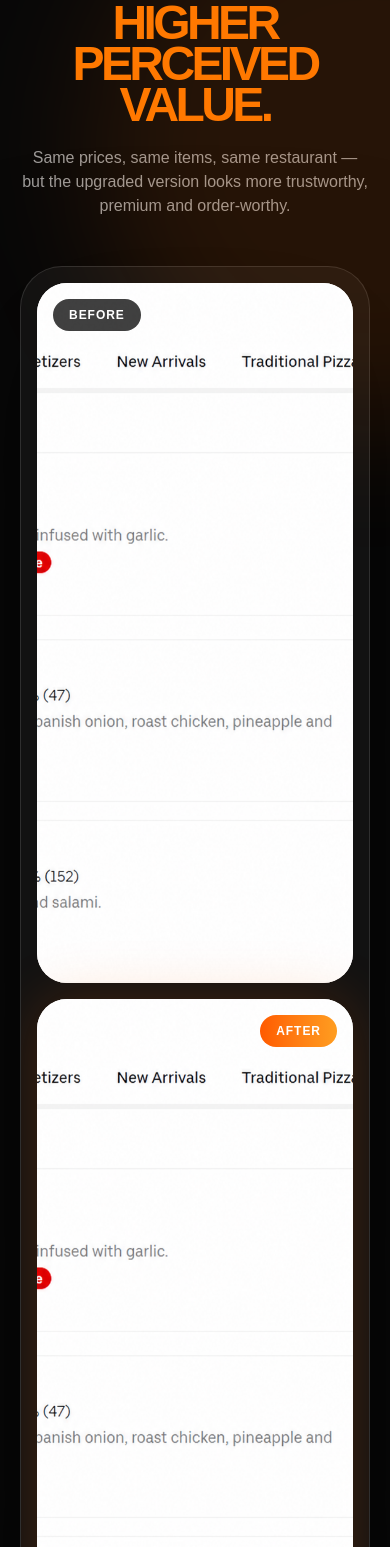
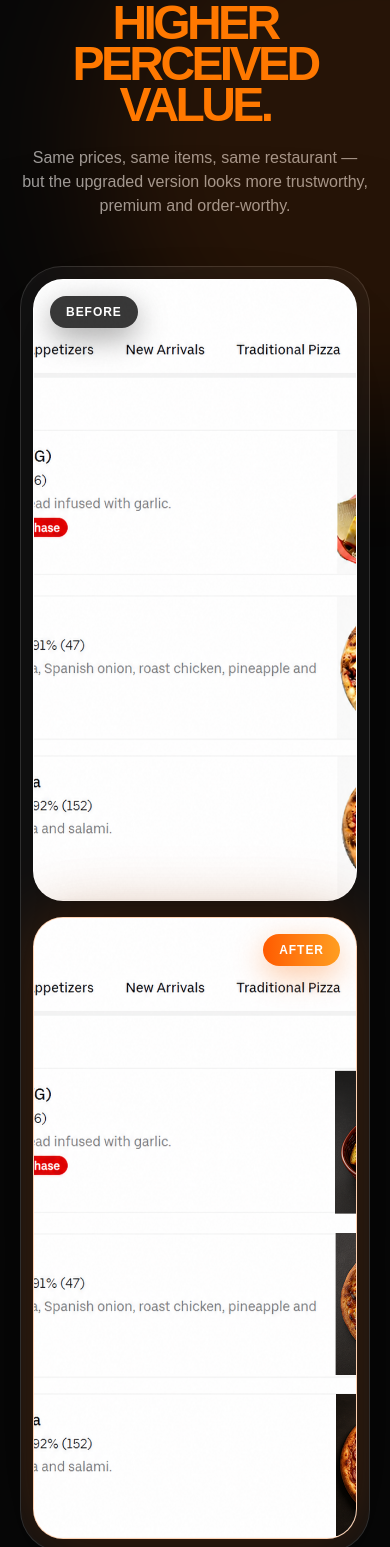
Before and after one commit to paulrodgerson40-blip/dpo-frontend, a Next.js app: page / in a window 390 px wide. Shown: the part 2557-4104 px from the top of the page. Built offline with nearby package versions, Linux system fonts and the light colour scheme.

Commit message:
Update page.tsx

```diff
--- a/app/page.tsx
+++ b/app/page.tsx
@@ -394,7 +394,7 @@ export default function Page() {
 
       <section id="menu" className="relative border-b border-white/10 bg-[#080808] px-5 py-20 sm:px-8 lg:px-10">
         <div className="absolute right-[-260px] top-10 h-[560px] w-[560px] rounded-full bg-orange-500/12 blur-3xl" />
-        <div className="mx-auto max-w-7xl">
+        <div className="mx-auto max-w-[1500px]">
           <div className="mx-auto max-w-3xl text-center">
             <SectionEyebrow>Full menu transformation</SectionEyebrow>
             <h2 className="mt-5 text-5xl font-black uppercase leading-[0.86] tracking-[-0.075em] sm:text-7xl">
@@ -406,23 +406,23 @@ export default function Page() {
             </p>
           </div>
 
-          <div className="mt-12 overflow-hidden rounded-[42px] border border-white/12 bg-white/[0.045] p-4 shadow-[0_35px_130px_rgba(0,0,0,0.64)]">
-            <div className="grid gap-4 lg:grid-cols-2">
-              <div className="relative overflow-hidden rounded-[30px] bg-white">
-                <div className="absolute left-4 top-4 z-10 rounded-full bg-black/75 px-4 py-2 text-xs font-black uppercase tracking-[0.08em] text-white">
+          <div className="mt-12 overflow-hidden rounded-[42px] border border-white/12 bg-white/[0.045] p-3 shadow-[0_35px_130px_rgba(0,0,0,0.64)] sm:p-4">
+            <div className="grid gap-4 xl:grid-cols-2">
+              <div className="relative overflow-hidden rounded-[30px] border border-white/10 bg-white shadow-[0_18px_70px_rgba(0,0,0,0.35)]">
+                <div className="absolute left-4 top-4 z-10 rounded-full bg-black/78 px-4 py-2 text-xs font-black uppercase tracking-[0.08em] text-white shadow-[0_10px_30px_rgba(0,0,0,0.35)]">
                   Before
                 </div>
-                <div className="relative h-[700px]">
-                  <LocalImage src={ASSETS.beforeMenu} alt="Before menu" className="object-contain object-top" sizes="650px" />
+                <div className="relative h-[620px] sm:h-[760px] lg:h-[900px] xl:h-[980px]">
+                  <LocalImage src={ASSETS.beforeMenu} alt="Before menu" className="object-contain object-top" sizes="(min-width: 1280px) 620px, 94vw" />
                 </div>
               </div>
 
-              <div className="relative overflow-hidden rounded-[30px] bg-white shadow-[0_0_60px_rgba(255,107,0,0.20)]">
-                <div className="absolute right-4 top-4 z-10 rounded-full bg-gradient-to-r from-[#ff5a00] to-[#ff9d20] px-4 py-2 text-xs font-black uppercase tracking-[0.08em] text-white">
+              <div className="relative overflow-hidden rounded-[30px] border border-orange-500/30 bg-white shadow-[0_0_70px_rgba(255,107,0,0.22),0_18px_70px_rgba(0,0,0,0.35)]">
+                <div className="absolute right-4 top-4 z-10 rounded-full bg-gradient-to-r from-[#ff5a00] to-[#ff9d20] px-4 py-2 text-xs font-black uppercase tracking-[0.08em] text-white shadow-[0_10px_30px_rgba(255,107,0,0.35)]">
                   After
                 </div>
-                <div className="relative h-[700px]">
-                  <LocalImage src={ASSETS.afterMenu} alt="After menu" className="object-contain object-top" sizes="650px" />
+                <div className="relative h-[620px] sm:h-[760px] lg:h-[900px] xl:h-[980px]">
+                  <LocalImage src={ASSETS.afterMenu} alt="After menu" className="object-contain object-top" sizes="(min-width: 1280px) 620px, 94vw" />
                 </div>
               </div>
             </div>
```
